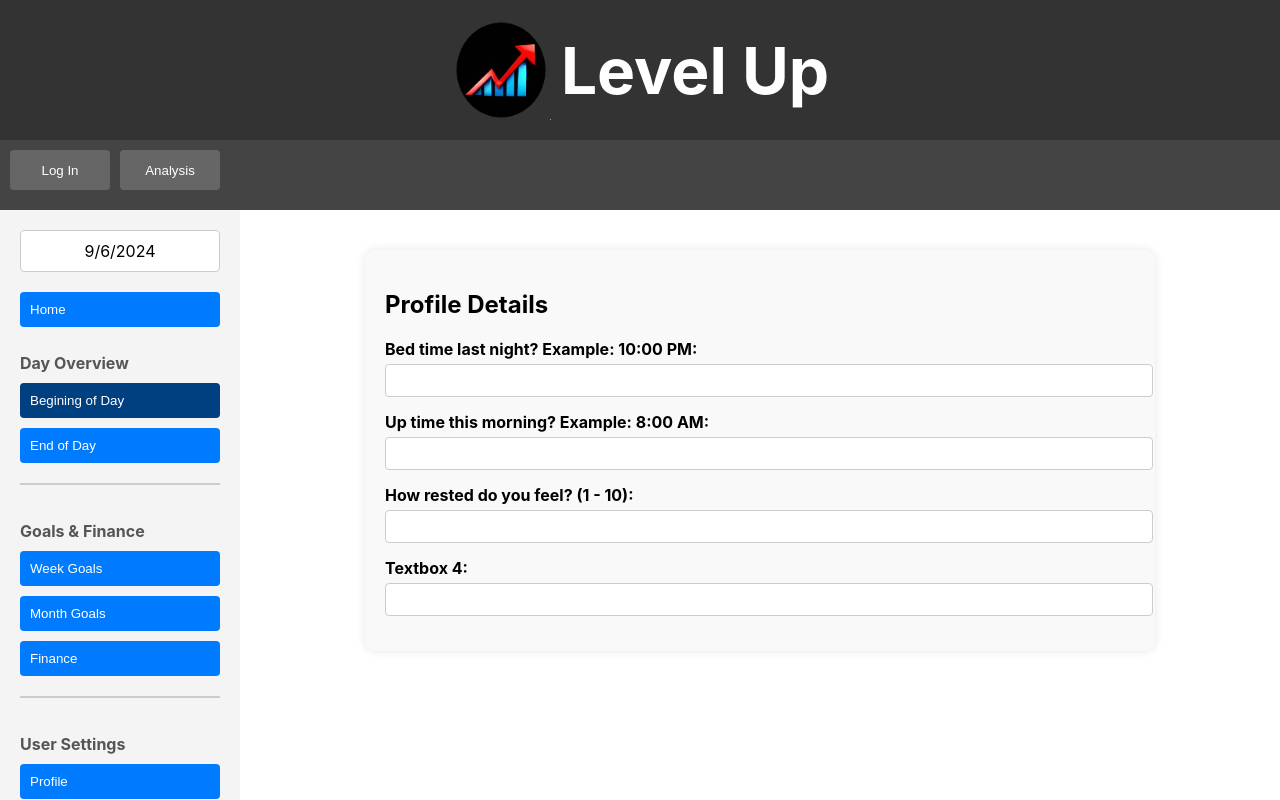
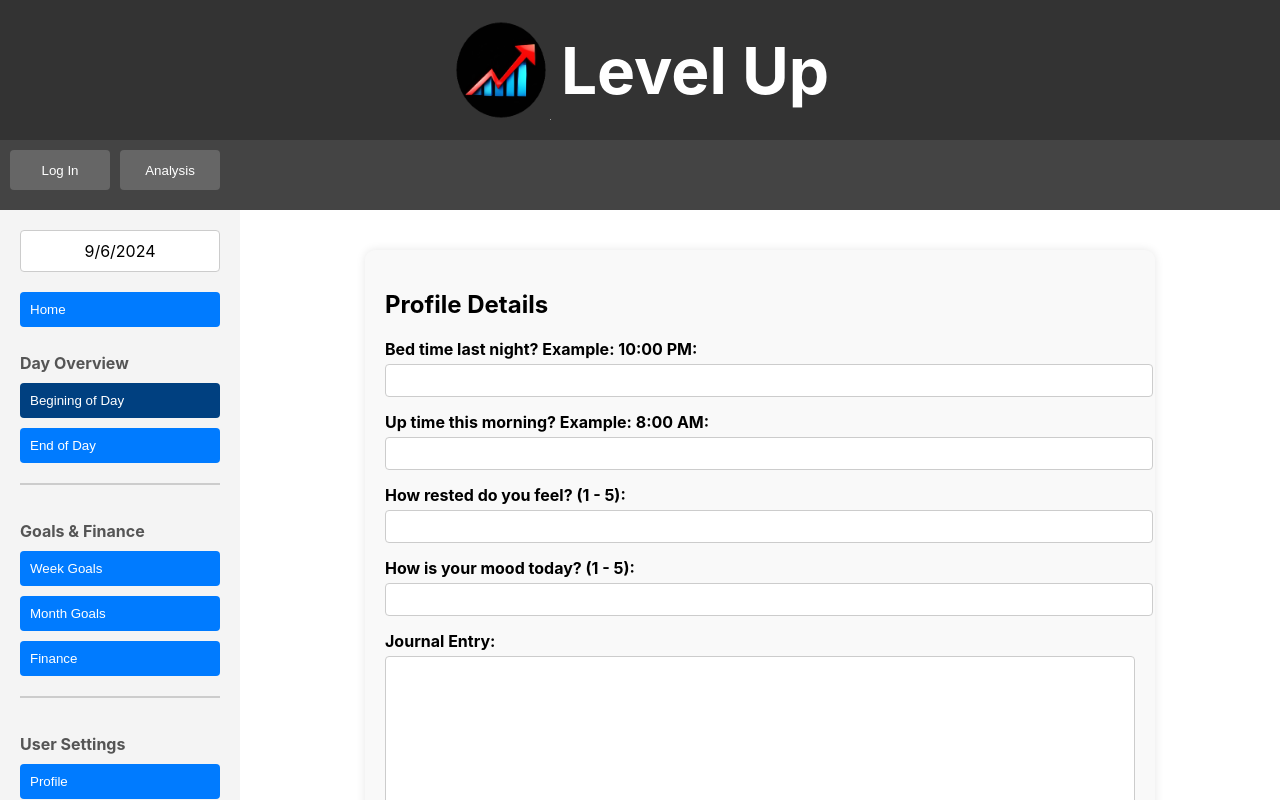
Before and after one commit to wstodgell/LevelUp, a React (Create React App) app: page / in a window 1280 px wide. Both pictures are taken after a click on the button "Begining of Day". Shown: the top 800 px of the page. Built offline with nearby package versions, Linux system fonts and the light colour scheme.

Commit message:
added begining of day

```diff
--- a/package.json
+++ b/package.json
@@ -9,6 +9,7 @@
     "react": "^18.3.1",
     "react-datepicker": "^7.3.0",
     "react-dom": "^18.3.1",
+    "react-quill": "^2.0.0",
     "react-scripts": "5.0.1",
     "web-vitals": "^2.1.4"
   },
--- a/src/App.css
+++ b/src/App.css
@@ -58,6 +58,25 @@ html, body {
   text-align: center;
 }
 
+.submit-button {
+  background-color: #9c5555;
+  color: white;
+  width: 100px; /* Fixed button width */
+  height: 40px; /* Fixed button height */
+  display: flex;
+  justify-content: center; /* Centers text horizontally */
+  align-items: center; /* Centers text vertically */
+  border: none;
+  cursor: pointer;
+  border-radius: 4px;
+  margin-right: 10px; /* Space between buttons */
+  text-align: center;
+}
+
+.submit-button:hover {
+  background-color: #7e4848;
+}
+
 .menu-button:hover {
   background-color: #808080;
 }
@@ -108,6 +127,18 @@ button:hover {
 
 button.active {
   background-color: #004080; /* Even darker blue for active button */
+}
+
+/* Styling for the textarea */
+textarea {
+  width: 100%;
+  padding: 10px;
+  font-size: 16px;
+  border-radius: 4px;
+  border: 1px solid #ccc;
+  box-sizing: border-box; /* Ensures padding is included in width */
+  resize: vertical; /* Allows vertical resizing */
+  min-height: 200px; /* Ensures a minimum height */
 }
 
 /* Content area styles */
--- a/src/App.js
+++ b/src/App.js
@@ -1,5 +1,7 @@
 import React, { useState } from "react";
 import "./App.css";
+import ReactQuill from "react-quill";
+import "react-quill/dist/quill.snow.css"; // Import the styles for the editor
 import DatePicker from "react-datepicker";
 import "react-datepicker/dist/react-datepicker.css"; // Importing react-datepicker styles
 import levelUpImage from "./assets/images/levelUpImage256.png"; // Import the image
@@ -10,6 +12,29 @@ function Home() {
 }
 
 function BeginingOfDay() {
+  const [bedTime, setBedTime] = useState("");
+  const [upTime, setUpTime] = useState("");
+  const [restedRating, setRestedRating] = useState("");
+  const [morningMoodRating, setmorningMoodRating] = useState("");
+  const [journalEntry, setJournalEntry] = useState(""); // State for journal entry
+
+  // Function to handle button click and submit data
+  const handleSubmit = () => {
+    const data = {
+      bedTime,
+      upTime,
+      restedRating,
+      morningMoodRating,
+      journalEntry, // Add journal entry to submitted data
+    };
+
+    // For now, log the data to console (this will be replaced with actual database logic)
+    console.log("Data to submit:", data);
+
+    // Here, you'd send the data to your backend/database
+    // Example: axios.post('/api/submit', data);
+  };
+
   return (
     <div className="profile-container">
       <div className="profile-box">
@@ -18,24 +43,62 @@ function BeginingOfDay() {
           <label htmlFor="BedTime">
             Bed time last night? Example: 10:00 PM:
           </label>
-          <input type="text" id="BedTime" />
+          <input
+            type="text"
+            id="BedTime"
+            value={bedTime}
+            onChange={(e) => setBedTime(e.target.value)}
+          />
         </div>
         <div className="input-group">
           <label htmlFor="UpTime">
             Up time this morning? Example: 8:00 AM:
           </label>
-          <input type="text" id="UpTime" />
+          <input
+            type="text"
+            id="UpTime"
+            value={upTime}
+            onChange={(e) => setUpTime(e.target.value)}
+          />
         </div>
         <div className="input-group">
           <label htmlFor="RestedQuestion">
-            How rested do you feel? (1 - 10):
+            How rested do you feel? (1 - 5):
           </label>
-          <input type="text" id="textbox3" />
+          <input
+            type="text"
+            id="RestedQuestion"
+            value={restedRating}
+            onChange={(e) => setRestedRating(e.target.value)}
+          />
         </div>
         <div className="input-group">
-          <label htmlFor="textbox4">Textbox 4:</label>
-          <input type="text" id="textbox4" />
+          <label htmlFor="morningMoodRating">
+            How is your mood today? (1 - 5):
+          </label>
+          <input
+            type="text"
+            id="morningMoodRating"
+            value={morningMoodRating}
+            onChange={(e) => setmorningMoodRating(e.target.value)}
+          />
         </div>
+        {/* Simple Textarea for Journal Entry */}
+        <div className="input-group">
+          <label htmlFor="journalEntry">Journal Entry:</label>
+          <textarea
+            id="journalEntry"
+            value={journalEntry}
+            onChange={(e) => setJournalEntry(e.target.value)}
+            rows="10" // Number of visible text lines
+            cols="50" // Number of visible characters per line
+            style={{ resize: "vertical" }} // Allows resizing vertically only
+          />
+        </div>
+        {/* Submit Button */}
+        <button className="submit-button" onClick={handleSubmit}>
+          Submit
+        </button>
       </div>
     </div>
   );
```
Also changed, not shown: 1 other file (tests, documents, lock files or other folders).
